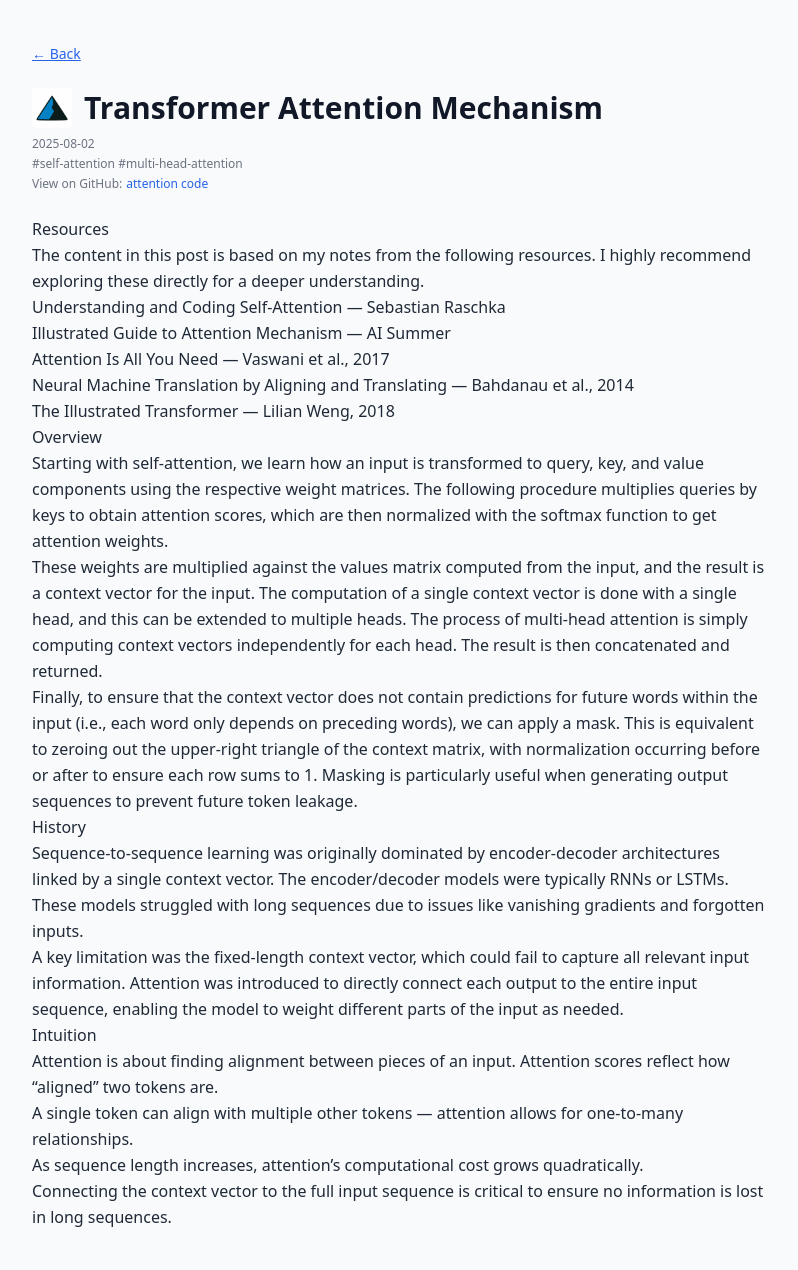
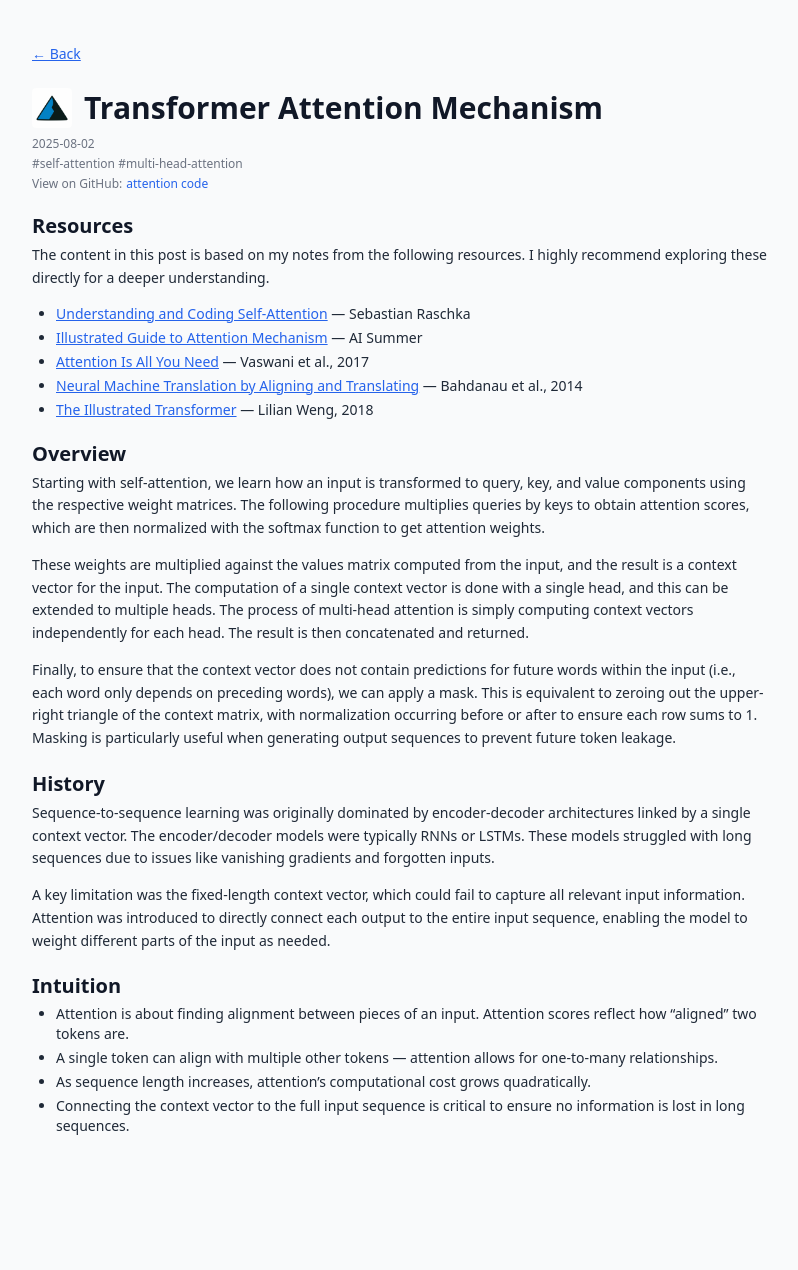
Before and after one commit to jdspell/blueside, a Jekyll site: the page built from _articles/2025-08-02_transformer-attention/index.md, in a window 1280 px wide. Shown: the whole page, without its empty margins (240-1038 px from the left). Built offline with Jekyll 4.4.1, drawn with Linux system fonts in a browser that asks for light colours; nearby versions of some CDN libraries; after the commit the page ends 1190 px from its top, so only the background shows below that.

Commit message:
removed the tailwind prose modifier

```diff
--- a/_layouts/post.html
+++ b/_layouts/post.html
@@ -7,6 +7,25 @@
   <link rel="icon" href="{{ '/assets/blueside_logo.png' | relative_url }}" type="image/png">
   <script src="https://cdn.tailwindcss.com"></script>
   {% seo %}
+  <style>
+    .post-content h1 { font-size: 1.5rem; font-weight: 700; margin: 1.5rem 0 0.75rem; color: #111827; }
+    .post-content h2 { font-size: 1.25rem; font-weight: 600; margin: 1.5rem 0 0.5rem; color: #111827; }
+    .post-content h3 { font-size: 1.1rem; font-weight: 600; margin: 1rem 0 0.25rem; color: #374151; }
+    .post-content p { margin-bottom: 0.875rem; line-height: 1.625; }
+    .post-content ul { list-style-type: disc; padding-left: 1.5rem; margin-bottom: 0.875rem; }
+    .post-content ol { list-style-type: decimal; padding-left: 1.5rem; margin-bottom: 0.875rem; }
+    .post-content li { margin-bottom: 0.25rem; }
+    .post-content li > ul, .post-content li > ol { margin-top: 0.25rem; margin-bottom: 0; }
+    .post-content a { color: #2563eb; text-decoration: underline; }
+    .post-content a:hover { color: #1d4ed8; }
+    .post-content strong { font-weight: 600; }
+    .post-content em { font-style: italic; }
+    .post-content code { background: #f3f4f6; padding: 0.125rem 0.25rem; border-radius: 0.25rem; font-family: monospace; font-size: 0.8rem; }
+    .post-content pre { background: #f3f4f6; padding: 1rem; border-radius: 0.375rem; overflow-x: auto; margin-bottom: 1rem; }
+    .post-content pre code { background: none; padding: 0; font-size: 0.8rem; }
+    .post-content blockquote { border-left: 3px solid #d1d5db; padding-left: 1rem; margin: 1rem 0; color: #6b7280; font-style: italic; }
+    .post-content hr { border: none; border-top: 1px solid #e5e7eb; margin: 1.5rem 0; }
+  </style>
 </head>
 <body class="bg-gray-50 text-gray-800 font-sans leading-relaxed">
   <main class="max-w-3xl mx-auto px-4 py-10">
@@ -30,7 +49,7 @@
       </div>
     </header>
 
-    <article class="prose prose-sm max-w-none">
+    <article class="post-content text-sm text-gray-800 mt-2">
       {{ content }}
     </article>
 
```
